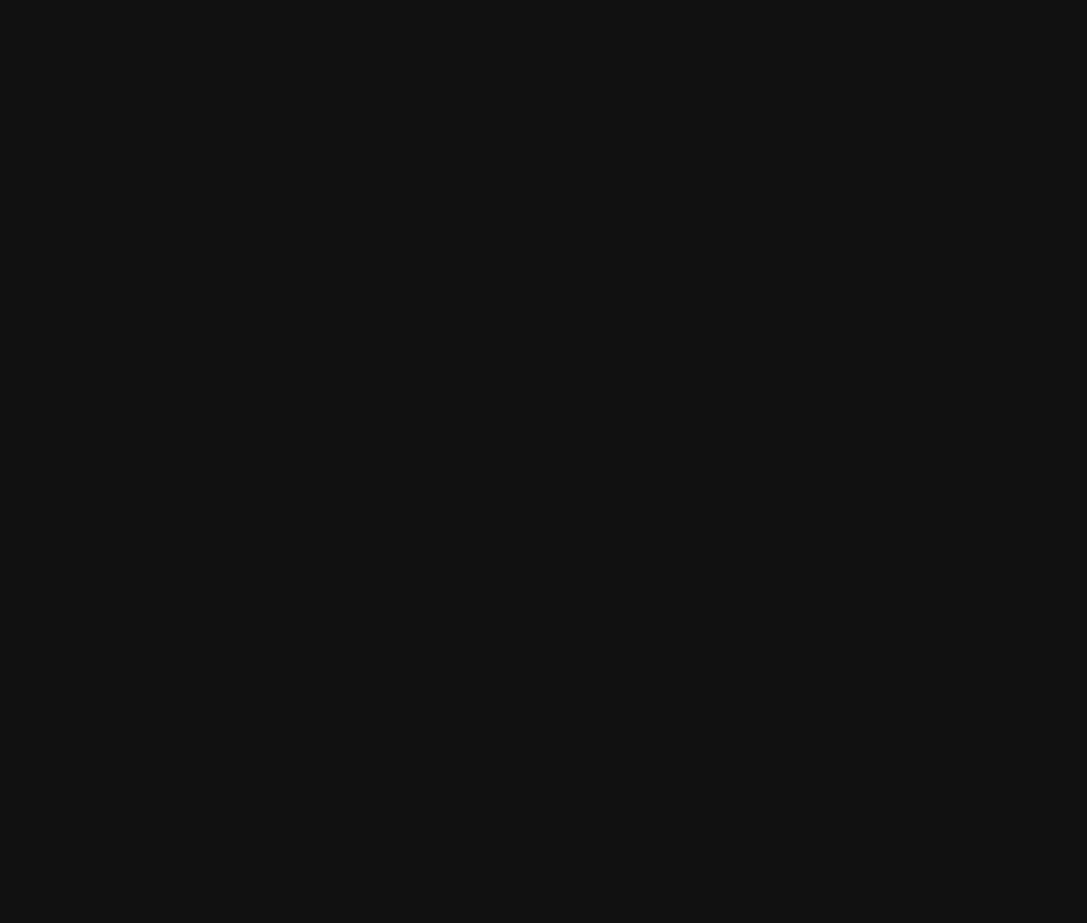
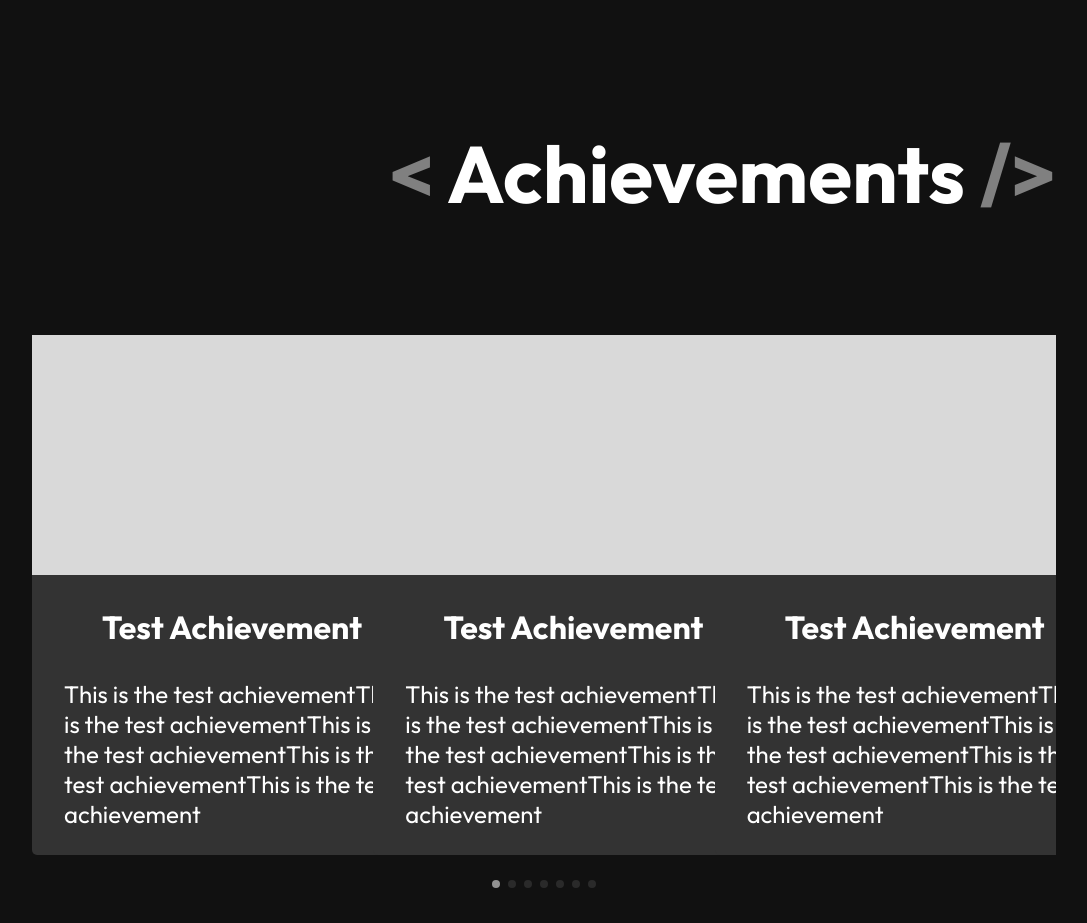
Before and after one commit to Kobutaemon/makeit, a React (Vite) app: page / in a window 1280 px wide. Shown: the part 1920-2843 px from the top of the page, without its empty margins (96-1183 px from the left). Before the commit the page ends 1643 px from the top, so only its background shows below. Built offline with nearby package versions, Linux system fonts and the light colour scheme.

Commit message:
なんとなくAchievementsまで作り終わった。

```diff
--- a/package.json
+++ b/package.json
@@ -11,12 +11,14 @@
   },
   "dependencies": {
     "react": "^19.0.0",
-    "react-dom": "^19.0.0"
+    "react-dom": "^19.0.0",
+    "swiper": "^11.2.6"
   },
   "devDependencies": {
     "@eslint/js": "^9.21.0",
     "@types/react": "^19.0.10",
     "@types/react-dom": "^19.0.4",
+    "@types/swiper": "^5.4.3",
     "@vitejs/plugin-react": "^4.3.4",
     "eslint": "^9.21.0",
     "eslint-plugin-react-hooks": "^5.1.0",
--- a/src/SectionTitle/SectionTitle.css
+++ /dev/null
@@ -1,7 +0,0 @@
-.about-us-title h1 {
-  font-size: 5rem;
-}
-
-.about-us-title span {
-  color: #808080;
-}
--- a/src/components/AboutUs/AboutUs.tsx
+++ b/src/components/AboutUs/AboutUs.tsx
@@ -1,12 +1,12 @@
 import React from 'react'
 import './AboutUs.css'
-import SectionTitle from '../../SectionTitle/SectionTitle'
+import SectionTitle from '../SectionTitle/SectionTitle'
 
 function AboutUs() {
   return (
     <div className="about-us">
       <section className="about-us-title">
-        <SectionTitle text="About us" />
+        <SectionTitle title="About Us" />
       </section>
       <section className="about-us-main">
         <p>
--- /dev/null
+++ b/src/components/AchievementCard/AchievementCard.css
@@ -0,0 +1,46 @@
+.achievement-card {
+  display: flex;
+  flex-direction: column;
+  width: 400px;
+  height: 520px;
+  align-items: center;
+  gap: 32px;
+  background-color: #333;
+  cursor: pointer;
+  transition: all 0.3s ease;
+  border-radius: 5px;
+}
+
+.achievement-card:hover {
+  opacity: 0.8;
+  /* box-shadow: 0 10px 20px rgba(0, 0, 0, 0.2); */
+}
+
+.achievement-card-title, .achievement-card-description {
+  padding: 0 32px;
+  text-align: left;
+}
+
+.achievement-card h3 {
+  font-size: 2rem;
+}
+
+.achievement-card p {
+  font-size: 1.5rem;
+}
+
+.achievement-card .dummy-img {
+  width: 400px;
+  height: 240px;
+  background-color: #d9d9d9;
+}
+
+/* 以下swiperのpaginationに関するcss */
+.swiper-pagination {
+  position: relative;
+  margin-top: 25px;
+}
+
+.swiper-pagination-bullet {
+  background: var(--swiper-pagination-bullet-inactive-color, #929292);
+}
--- /dev/null
+++ b/src/components/AchievementCard/AchievementCard.tsx
@@ -0,0 +1,121 @@
+import { Swiper, SwiperSlide } from 'swiper/react';
+import 'swiper/css';
+import 'swiper/css/pagination';
+import './AchievementCard.css'
+import { Pagination } from 'swiper/modules';
+
+function AchievementCard(props: {title: string, description: string }) { //写真のデータが来たらpropsに「img_url: string」を追加して差し替える。
+  return (
+    <div className='swiper-container'>
+      <Swiper
+        modules={[Pagination]}
+        spaceBetween={0}
+        slidesPerView={3}
+        pagination={true}
+      >
+      <SwiperSlide>
+        <div className="achievement-card">
+          <div className="dummy-img"></div>
+          <h3 className="achievement-card-title">
+            {props.title}
+          </h3>
+          <p className="achievement-card-description">
+            {props.description}
+          </p>
+        </div>
+      </SwiperSlide>
+      <SwiperSlide>
+        <div className="achievement-card">
+          <div className="dummy-img"></div>
+          <h3 className="achievement-card-title">
+            {props.title}
+          </h3>
+          <p className="achievement-card-description">
+            {props.description}
+          </p>
+        </div>
+      </SwiperSlide>
+      <SwiperSlide>
+        <div className="achievement-card">
+          <div className="dummy-img"></div>
+          <h3 className="achievement-card-title">
+            {props.title}
+          </h3>
+          <p className="achievement-card-description">
+            {props.description}
+          </p>
+        </div>
+      </SwiperSlide>
+      <SwiperSlide>
+        <div className="achievement-card">
+          <div className="dummy-img"></div>
+          <h3 className="achievement-card-title">
+            {props.title}
+          </h3>
+          <p className="achievement-card-description">
+            {props.description}
+          </p>
+        </div>
+      </SwiperSlide>
+      <SwiperSlide>
+        <div className="achievement-card">
+          <div className="dummy-img"></div>
+          <h3 className="achievement-card-title">
+            {props.title}
+          </h3>
+          <p className="achievement-card-description">
+            {props.description}
+          </p>
+        </div>
+      </SwiperSlide>
+      <SwiperSlide>
+        <div className="achievement-card">
+          <div className="dummy-img"></div>
+          <h3 className="achievement-card-title">
+            {props.title}
+          </h3>
+          <p className="achievement-card-description">
+            {props.description}
+          </p>
+        </div>
+      </SwiperSlide>
+      <SwiperSlide>
+        <div className="achievement-card">
+          <div className="dummy-img"></div>
+          <h3 className="achievement-card-title">
+            {props.title}
+          </h3>
+          <p className="achievement-card-description">
+            {props.description}
+          </p>
+        </div>
+      </SwiperSlide>
+      <SwiperSlide>
+        <div className="achievement-card">
+          <div className="dummy-img"></div>
+          <h3 className="achievement-card-title">
+            {props.title}
+          </h3>
+          <p className="achievement-card-description">
+            {props.description}
+          </p>
+        </div>
+      </SwiperSlide>
+      <SwiperSlide>
+        <div className="achievement-card">
+          <div className="dummy-img"></div>
+          <h3 className="achievement-card-title">
+            {props.title}
+          </h3>
+          <p className="achievement-card-description">
+            {props.description}
+          </p>
+        </div>
+      </SwiperSlide>
+    </Swiper>
+
+    </div>
+  )
+}
+
+export default AchievementCard
--- a/src/components/Achievements/Achievements.css
+++ b/src/components/Achievements/Achievements.css
@@ -0,0 +1,11 @@
+.achievements {
+  margin: 0 auto;
+  text-align: right;
+  width: 80%;
+  height: 100vh;
+}
+
+.achievements-content {
+  margin-top: 111px;
+  width: 100%;
+}
--- a/src/components/Achievements/Achievements.tsx
+++ b/src/components/Achievements/Achievements.tsx
@@ -1,10 +1,17 @@
 import React from 'react'
 import './Achievements.css'
+import SectionTitle from '../SectionTitle/SectionTitle'
+import AchievementCard from '../AchievementCard/AchievementCard'
 
-function Achievements() {
+function Achievements(){
   return (
     <div className='achievements'>
-
+      <div className="achievements-title">
+        <SectionTitle title='Achievements' />
+      </div>
+      <div className="achievements-content">
+        <AchievementCard title='Test Achievement' description='This is the test achievementThis is the test achievementThis is the test achievementThis is the test achievementThis is the test achievement'/>
+      </div>
     </div>
   )
 }
--- /dev/null
+++ b/src/components/SectionTitle/SectionTitle.css
@@ -0,0 +1,11 @@
+.section-title {
+  margin-top: 200px;
+}
+
+.section-title h1 {
+  font-size: 5rem;
+}
+
+.section-title span {
+  color: #808080;
+}
--- a/src/SectionTitle/SectionTitle.tsx
+++ b/src/components/SectionTitle/SectionTitle.tsx
@@ -1,14 +1,15 @@
 import './SectionTitle.css'
 
-function SectionTitle(props: { text: string }) {
+function SectionTitle(props: { title: string }) {
   return (
-    <div>
+    <div className='section-title'>
       <h1>
         <span>&lt; </span>
-        {props.text}
+        {props.title}
         <span> /&gt;</span>
       </h1>
     </div>
+
   )
 }
 
```
Also changed, not shown: 1 other file (tests, documents, lock files or other folders).
